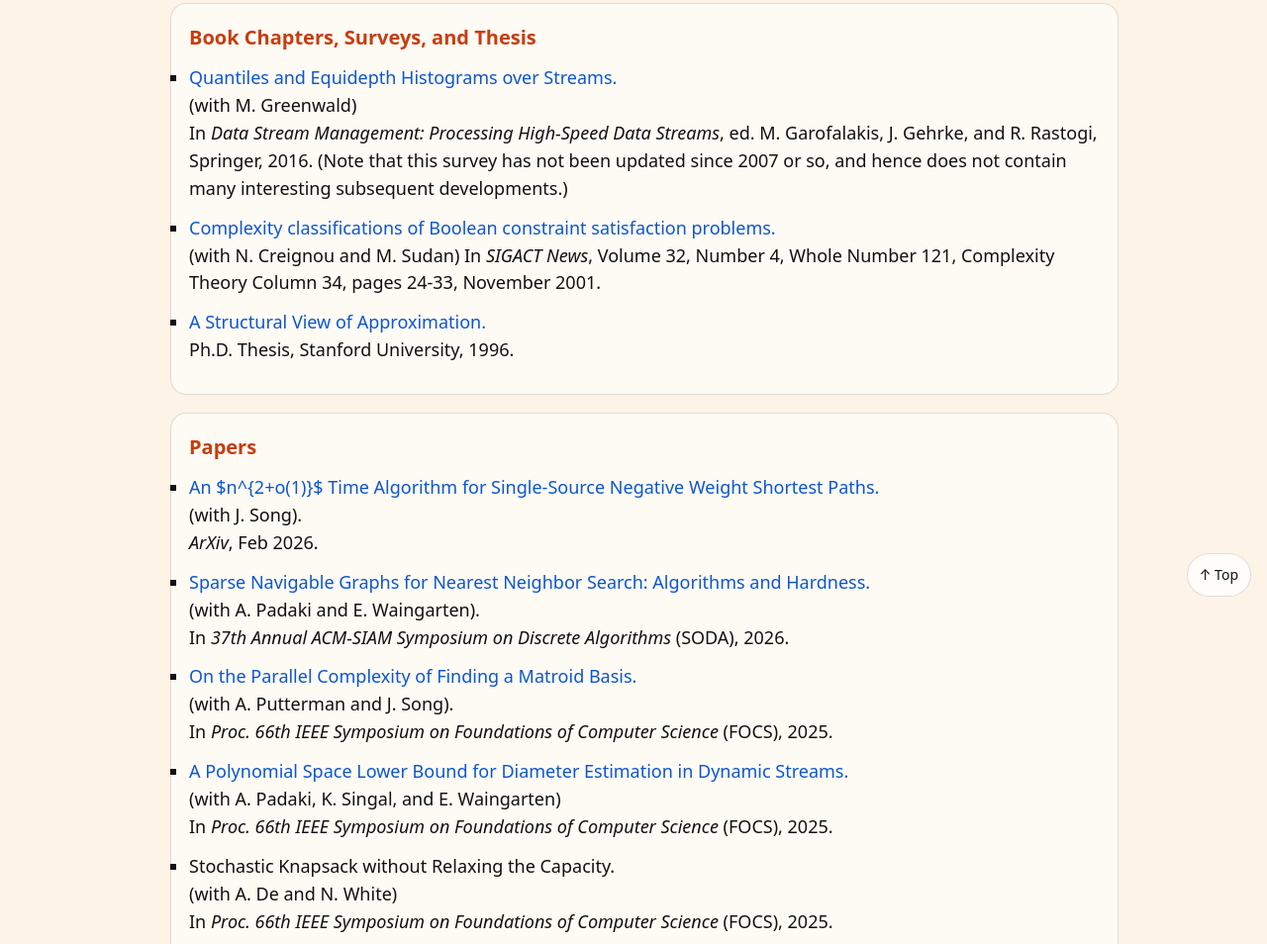
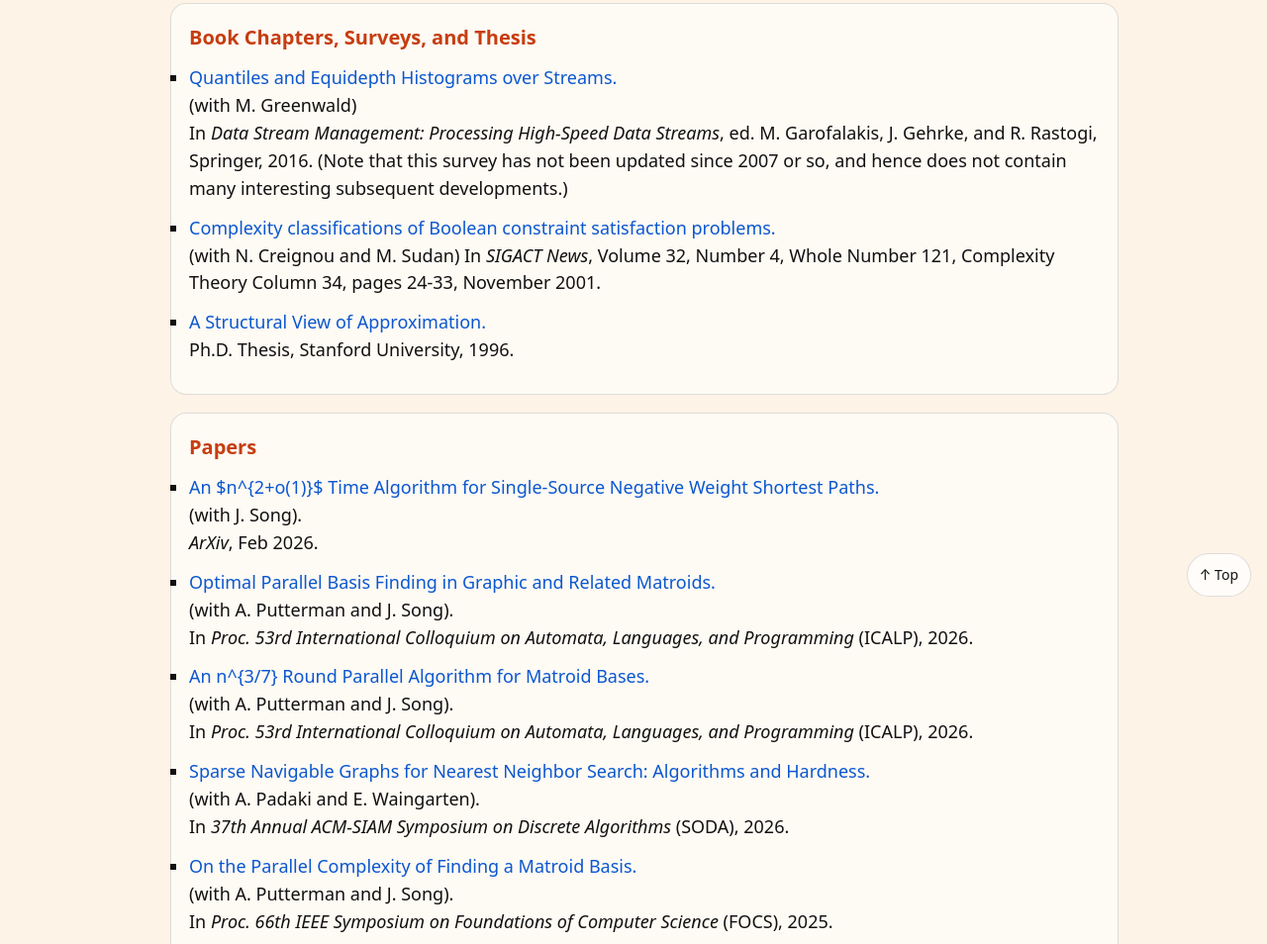
Before and after one commit to sanjeevkhanna39/sanjeevkhanna39.github.io, a plain HTML site: page pubs.html in a window 1280 px wide. Shown: the part 181-1135 px from the top of the page at 99% size. Drawn offline with Linux system fonts and the light colour scheme.

Commit message:
Add files via upload

```diff
--- a/pubs.html
+++ b/pubs.html
@@ -119,6 +119,27 @@ Shortest Paths.</A><BR>
 <I>ArXiv</I>, Feb 2026.<BR>
 </li>
 
+
+<li>
+<A href="papers/icalp26_graphic_matroid.pdf">
+Optimal Parallel Basis Finding in Graphic and Related Matroids.</A><BR>
+(with A. Putterman and J. Song).
+<BR>
+In <I> Proc. 53rd International Colloquium on Automata, Languages, and Programming</I> (ICALP), 2026.<BR>
+</li>
+
+<li>
+<A href="papers/icalp26_general_matroid.pdf">
+An n^{3/7} Round Parallel Algorithm for Matroid
+                  Bases.</A><BR>
+(with A. Putterman and J. Song).
+<BR>
+In <I> Proc. 53rd International Colloquium on Automata, Languages, and Programming</I> (ICALP), 2026.<BR>
+</li>
+
+
+
+
 <li>
 <A href="papers/soda26_sparse_navigable.pdf">
 Sparse Navigable Graphs for Nearest Neighbor Search:
```
Also changed, not shown: index.html (+2 -2 lines).
